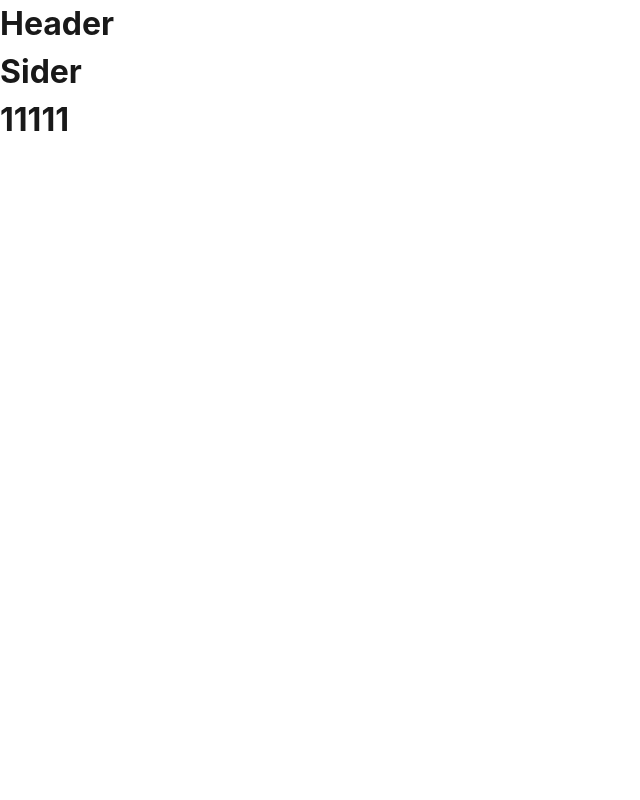
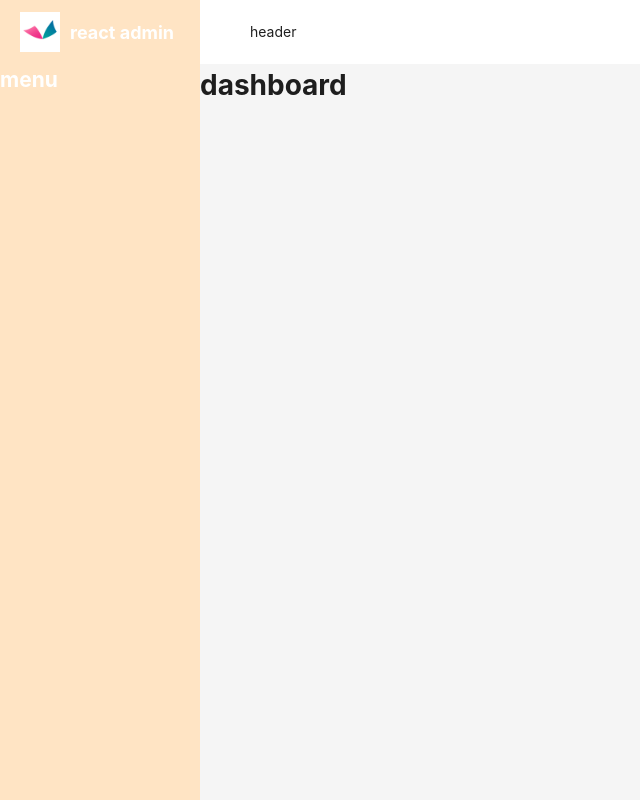
Before and after one commit to saberc8/react-avalon-admin, a React (Vite) app: page /#/basic/dashboard in a window 1280 px wide. Shown: the whole page, without its empty margins (0-640 px from the left). Built offline with nearby package versions, Linux system fonts and the light colour scheme.

Commit message:
feat: router

```diff
--- a/src/common/constants.ts
+++ b/src/common/constants.ts
@@ -3,7 +3,7 @@ import { version } from '../../package.json'
 interface ICodeMessage {
   [propName: number]: string
 }
-
+export const APP_NAME = 'react admin'
 export const CodeMessage: ICodeMessage = {
   200: '服务器成功返回请求的数据。',
 }
--- /dev/null
+++ b/src/layouts/Content/index.tsx
@@ -0,0 +1,14 @@
+import { Outlet } from 'react-router-dom'
+import { Layout } from 'antd'
+
+const { Content } = Layout
+
+const AppContent = () => {
+  return (
+    <Content>
+      <Outlet />
+    </Content>
+  )
+}
+
+export default AppContent
--- a/src/layouts/Header/index.tsx
+++ b/src/layouts/Header/index.tsx
@@ -1,10 +1,12 @@
 import React from 'react'
-
+import { Layout } from 'antd'
+import '../index.less'
+const { Header } = Layout
 const AppHeader = () => {
   return (
-    <div>
-      <h1>Header</h1>
-    </div>
+    <Header className='app-header'>
+      header
+    </Header>
   )
 }
 
--- /dev/null
+++ b/src/layouts/Sider/Menu/index.tsx
@@ -0,0 +1,13 @@
+import React from 'react'
+import { routes, routerArray } from '@/router'
+
+const SideMenu = () => {
+  console.log(routerArray)
+  return (
+    <div>
+      <h1>menu</h1>
+    </div>
+  )
+}
+
+export default SideMenu
--- a/src/layouts/Sider/index.tsx
+++ b/src/layouts/Sider/index.tsx
@@ -1,10 +1,20 @@
 import React from 'react'
+import { Layout } from 'antd'
+import SideMenu from './Menu'
+
+import '../index.less'
+import { APP_NAME } from '@/common/constants'
+const { Sider } = Layout
 
 const AppSider = () => {
   return (
-    <div>
-      <h1>Sider</h1>
-    </div>
+    <Sider className="app-sider" collapsed={false} collapsible trigger={null}>
+      <div className="app-sider-logo">
+        <img className="logo" src={'/logo.jpg'} />
+        <span className="name">{APP_NAME}</span>
+      </div>
+      <SideMenu />
+    </Sider>
   )
 }
 
--- /dev/null
+++ b/src/layouts/index.less
@@ -0,0 +1,27 @@
+.app-layout {
+  min-width: 1100px;
+}
+.app-sider {
+  background-color: bisque;
+  color: #fff;
+  &-logo {
+    display: flex;
+    align-items: center;
+    justify-content: flex-start;
+    height: 64px;
+    margin-left: 20px;
+    .logo {
+      width: 40px;
+      height: 40px;
+    }
+    .name {
+      font-weight: bold;
+      font-size: 18px;
+      margin-left: 10px;
+    }
+  }
+}
+
+.app-header {
+  background-color: #fff;
+}
--- a/src/layouts/index.tsx
+++ b/src/layouts/index.tsx
@@ -1,15 +1,17 @@
 import React from 'react'
-import { Outlet } from 'react-router-dom'
+import { Layout } from 'antd'
 import AppHeader from './Header'
 import AppSider from './Sider'
-
+import AppContent from './Content'
 const AppLayout = () => {
   return (
-    <div>
-      <AppHeader />
+    <Layout className="app-layout">
       <AppSider />
-      <Outlet />
-    </div>
+      <Layout style={{ minHeight: '100vh' }}>
+        <AppHeader />
+        <AppContent />
+      </Layout>
+    </Layout>
   )
 }
 
--- a/src/pages/basic/dashboard/index.tsx
+++ b/src/pages/basic/dashboard/index.tsx
@@ -3,7 +3,7 @@ import React from "react"
 const Dashboard = () => {
   return (
     <div>
-      <h1>11111</h1>
+      <h1>dashboard</h1>
     </div>
   )
 }
```
Also changed, not shown: public/logo.jpg (added), 1 other file (tests, documents, lock files or other folders).
